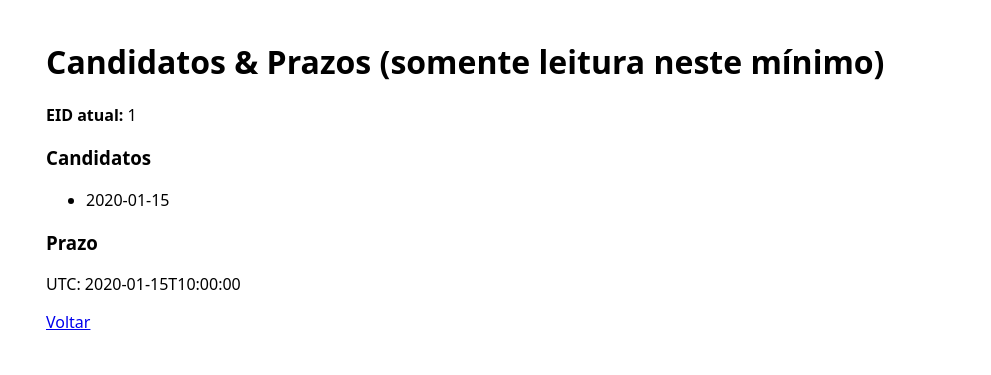
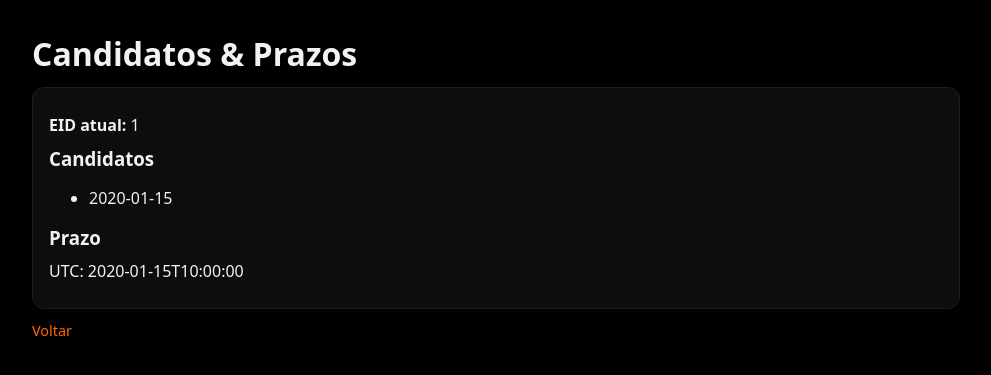
Before and after one commit to Jccasafus-hub/SchulzeVote, a Flask app: template templates/admin_candidates.html in a window 1280 px wide. Shown: the top 375 px of the page, without its empty margins (144-1135 px from the left). Run offline with Flask 3, Linux system fonts and the light colour scheme; the template is opened without the code that fills it: most values are stand-ins (such as "Sample title", 1, 10 or a date in 2020).

Commit message:
Update admin_candidates.html

```diff
--- a/templates/admin_candidates.html
+++ b/templates/admin_candidates.html
@@ -1,17 +1,19 @@
-<!doctype html>
-<html lang="pt-BR">
-<head><meta charset="utf-8"><title>Admin · Candidatos & Prazos</title><meta name="viewport" content="width=device-width,initial-scale=1"></head>
-<body style="font-family:system-ui,Arial,sans-serif;max-width:900px;margin:40px auto;padding:0 16px">
-  <h1>Candidatos &amp; Prazos (somente leitura neste mínimo)</h1>
-  <p><b>EID atual:</b> {{ current_eid }}</p>
-  <h3>Candidatos</h3>
-  <ul>{% for c in candidates %}<li>{{ c }}</li>{% endfor %}</ul>
-  <h3>Prazo</h3>
-  {% if deadline %}
-    <p>UTC: {{ deadline.isoformat() }}</p>
-  {% else %}
-    <p><i>Nenhum prazo definido.</i></p>
-  {% endif %}
-  <p><a href="/admin/home?secret={{ request.args.get('secret','')|urlencode }}">Voltar</a></p>
-</body>
-</html>
+{% extends "base_admin.html" %}
+{% block title %}Admin · Candidatos & Prazos{% endblock %}
+{% block content %}
+  <h1>Candidatos &amp; Prazos</h1>
+  <div class="card">
+    <p><b>EID atual:</b> {{ current_eid }}</p>
+    <h3 style="margin:10px 0 6px">Candidatos</h3>
+    <ul>
+      {% for c in candidates %}<li>{{ c }}</li>{% endfor %}
+    </ul>
+    <h3 style="margin:10px 0 6px">Prazo</h3>
+    {% if deadline %}
+      <p>UTC: {{ deadline.isoformat() }}</p>
+    {% else %}
+      <p class="muted"><i>Nenhum prazo definido.</i></p>
+    {% endif %}
+  </div>
+  <p class="small" style="margin-top:12px"><a href="/admin/home?secret={{ request.args.get('secret','')|urlencode }}">Voltar</a></p>
+{% endblock %}
```
